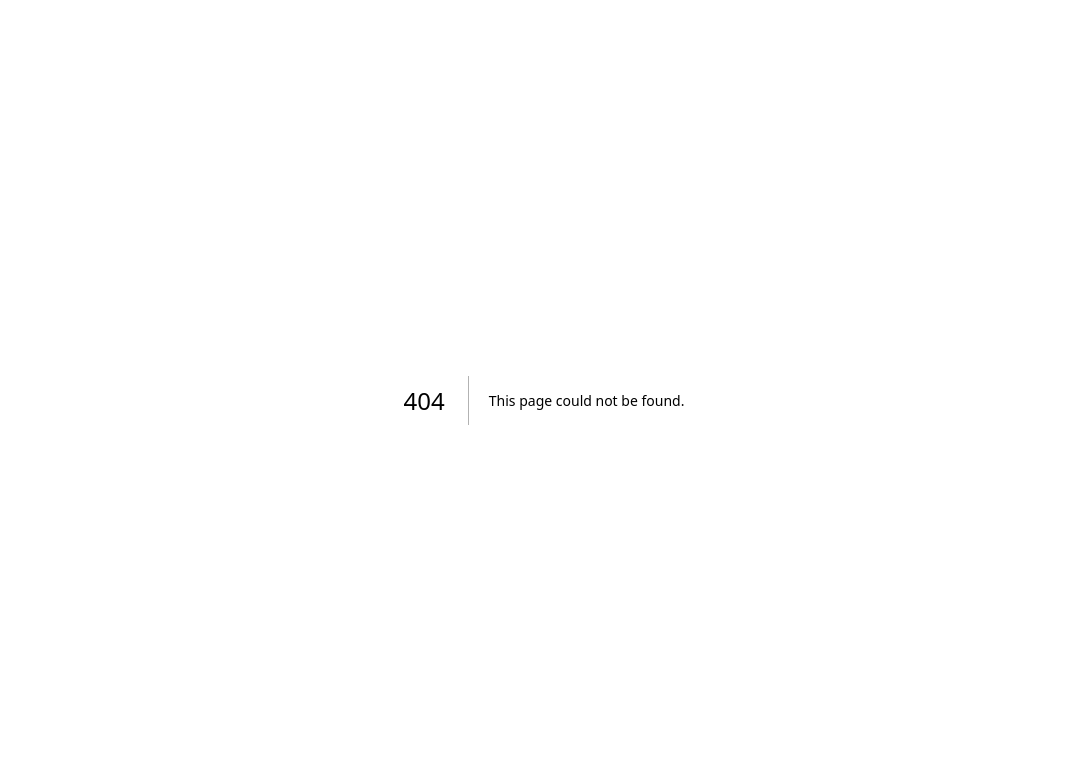
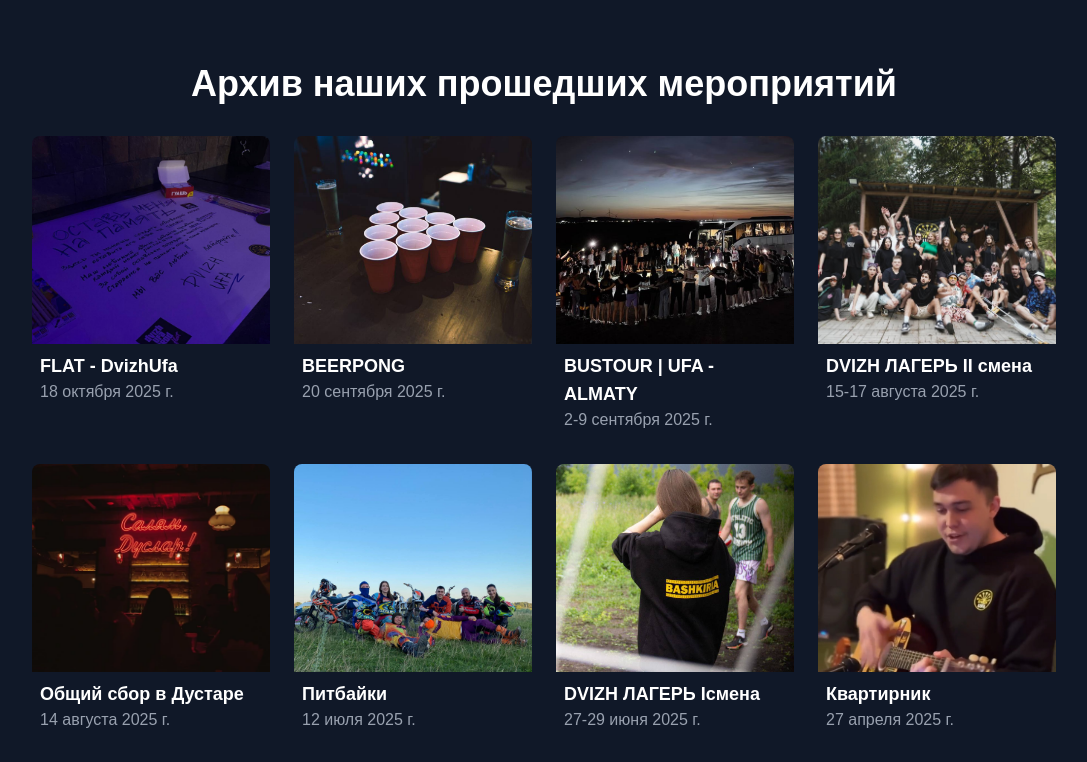
Before and after one commit to NGng166/dvizhu-site, a Next.js app: page /events in a window 1280 px wide. Before the commit this address had no page. Shown: the top 762 px of the page, without its empty margins (96-1183 px from the left). Built offline with nearby package versions, Linux system fonts and the light colour scheme.

Commit message:
архив меро

```diff
--- a/app/components/FormatsDvizh.tsx
+++ b/app/components/FormatsDvizh.tsx
@@ -74,13 +74,13 @@ export default function FormatsDvizh() {
   ];
 
 return (
-  <section className="py-12 px-6 sm:px-16 md:px-32 bg-gray-800">
-    <div className="text-center mb-10">
+  <section className="py-5 px-6 sm:px-16 md:px-32 bg-gray-800">
+    <div className="text-center mb-5">
       <h2 className="text-3xl sm:text-4xl font-bold">
         Чем живёт Dvizh-Ufa
       </h2>
       <p className="mt-3 text-base text-gray-400 leading-relaxed italic">
-        в каждой карточке своя история
+        в каждой карточке своя история:
       </p>
     </div>
 
--- a/app/components/PastEventsGallery.tsx
+++ /dev/null
@@ -1,53 +0,0 @@
-"use client";
-
-import Link from "next/link";
-
-export default function PastEventsGallery() {
-  const pastEvents = [
-{ title: "FLAT - DvizhUfa", date: "18 октября 2025 г.", slug: "flat-18-10", image: "/flat-18-10/afish.jpg" },
-{ title: "BEERPONG", date: "20 сентября 2025 г.", slug: "beerpong-20-09", image: "/beerpong-20-09/beerpong-20-09.jpg" },
-{ title: "BUSTOUR | UFA - ALMATY", date: "2-9 сентября 2025 г.", slug: "bustour-06-09", image: "/bustour-06-09/bustour-cover.jpg" },
-{ title: "DVIZH ЛАГЕРЬ II смена", date: "15-17 августа 2025 г.", slug: "lager-15-08", image: "/lager-15-08/lager-15-08.jpg" },
-{ title: "Общий сбор в Дустаре", date: "14 августа 2025 г.", slug: "obshe-sbor-14-08", image: "/obshe-sbor-14-08/obshe-sbor-14-08.webp" },
-{ title: "Питбайки", date: "12 июля 2025 г.", slug: "pitbike-12-07", image: "/pitbike-12-07/pitbike-12-07.jpg" },
-{ title: "DVIZH ЛАГЕРЬ Iсмена", date: "27-29 июня 2025 г.", slug: "dvizh-lager-27-06", image: "/dvizh-lager-27-06/dvizh-lager-27-06.jpg" },
-//{ title: "Встречай лето", date: "30 мая - 1 июня 2025 г.", slug: "vstrechay-leto-30-05", image: "/vstrechay-leto-30-05/vstrechay-leto-30-05.jpg" },
-//{ title: "гора Малиновая", date: "17-18 мая 2025 г.", slug: "gora-malinovaya-17-05", image: "/gora-malinovaya-17-05/gora-malinovaya-17-05.jpg" },
-{ title: "Квартирник", date: "27 апреля 2025 г.", slug: "kvartirnik-27-04", image: "/kvartirnik-27-04/kvartirnik-27-04.jpg" },
-{ title: "BeerPong", date: "12 апреля 2025 г.", slug: "beerpong-12-04", image: "/beerpong-12-04/beerpong-12-04.jpg" },
-//{ title: "FLAT by Samara", date: "29.03-30.03", slug: "flat-samara-29-03", image: "/flat-samara-29-03.jpg" },
-{ title: "Айгир", date: "1-2 марта 2025 г.", slug: "aygir-01-03", image: "/aygir-01-03/aygir-01-03.jpg" },
-{ title: "Квартирник", date: "16 февраля 2025 г.", slug: "kvartirnik-16-02", image: "/kvartirnik-16-02/kvartirnik-16-02.jpg" },
-{ title: "Winter Camp 2.0", date: "7-9 февраля 2025 г.", slug: "winter-camp-07-02", image: "/winter-camp-2-0-07-02/winter-camp-2-0-07-02.jpg" },
-{ title: "Встреча Нового года с ДвижУфой", date: "31.12.24 - 04.01.25", slug: "noviy-god-31-12", image: "/noviy-god-31-12/noviy-god-31-12.jpg" },
-{ title: "DVIZH Лагерь", date: "15-17 ноября 2024 г.", slug: "dvizh-lager-15-11", image: "/dvizh-lager-15-11/dvizh-lager-15-11.jpg" },
-{ title: "Анонс мерча", date: "7 ноября 2024 г.", slug: "den-h-07-11", image: "/den-h-07-11/den-h-07-11.jpg" },
-  ];
-
-  return (
-    <section className="py-16 px-6 sm:px-16 md:px-32 bg-gray-700">
-      <h2 className="text-2xl sm:text-3xl font-bold mb-6 text-center text-white">
-        Прошедшие мероприятия
-      </h2>
-
-      <div className="grid grid-cols-2 sm:grid-cols-3 md:grid-cols-4 gap-4">
-        {pastEvents.map((event, index) => (
-          <Link key={index} href={`/events/${event.slug}`}>
-            <div className="overflow-hidden rounded-lg cursor-pointer hover:scale-105 transition-transform">
-              <img
-                src={event.image}
-                alt={event.title}
-                className="w-full h-32 sm:h-40 md:h-48 object-cover"
-              />
-              <p className="text-center mt-2">
-                <span className="font-bold text-white text-base sm:text-lg">{event.title}</span>
-                <br />
-                <span className="text-white text-sm sm:text-base">{event.date}</span>
-              </p>
-            </div>
-          </Link>
-        ))}
-      </div>
-    </section>
-  );
-}
--- a/app/components/WhoWeAre.tsx
+++ b/app/components/WhoWeAre.tsx
@@ -2,7 +2,7 @@
 
 export default function WhoWeAre() {
   return (
-    <section className="bg-gray-800 py-16">
+    <section className="bg-gray-800 py-8">
       <div className="max-w-7xl mx-auto px-4 sm:px-6 lg:px-8">
         <h2 className="text-3xl font-bold mb-8 text-center">Кто мы</h2>
 
@@ -62,7 +62,7 @@ export default function WhoWeAre() {
               <img
                 src={p.img}
                 alt={p.name}
-                className="w-32 h-32 mx-auto rounded-full mb-4 object-cover"
+                className="w-32 h-32 mx-auto rounded-full mb-0 object-cover"
               />
               <h4 className="font-semibold text-lg">{p.name}</h4>
               <p>{p.role}</p>
--- /dev/null
+++ b/app/events/page.tsx
@@ -0,0 +1,51 @@
+"use client";
+
+import Link from "next/link";
+
+export default function AllEventsPage() {
+  const pastEvents = [
+    { title: "FLAT - DvizhUfa", date: "18 октября 2025 г.", slug: "flat-18-10", image: "/flat-18-10/afish.jpg" },
+    { title: "BEERPONG", date: "20 сентября 2025 г.", slug: "beerpong-20-09", image: "/beerpong-20-09/beerpong-20-09.jpg" },
+    { title: "BUSTOUR | UFA - ALMATY", date: "2-9 сентября 2025 г.", slug: "bustour-06-09", image: "/bustour-06-09/bustour-cover.jpg" },
+    { title: "DVIZH ЛАГЕРЬ II смена", date: "15-17 августа 2025 г.", slug: "lager-15-08", image: "/lager-15-08/lager-15-08.jpg" },
+    { title: "Общий сбор в Дустаре", date: "14 августа 2025 г.", slug: "obshe-sbor-14-08", image: "/obshe-sbor-14-08/obshe-sbor-14-08.webp" },
+    { title: "Питбайки", date: "12 июля 2025 г.", slug: "pitbike-12-07", image: "/pitbike-12-07/pitbike-12-07.jpg" },
+    { title: "DVIZH ЛАГЕРЬ Iсмена", date: "27-29 июня 2025 г.", slug: "dvizh-lager-27-06", image: "/dvizh-lager-27-06/dvizh-lager-27-06.jpg" },
+    { title: "Квартирник", date: "27 апреля 2025 г.", slug: "kvartirnik-27-04", image: "/kvartirnik-27-04/kvartirnik-27-04.jpg" },
+    { title: "BeerPong", date: "12 апреля 2025 г.", slug: "beerpong-12-04", image: "/beerpong-12-04/beerpong-12-04.jpg" },
+    { title: "Айгир", date: "1-2 марта 2025 г.", slug: "aygir-01-03", image: "/aygir-01-03/aygir-01-03.jpg" },
+    { title: "Квартирник", date: "16 февраля 2025 г.", slug: "kvartirnik-16-02", image: "/kvartirnik-16-02/kvartirnik-16-02.jpg" },
+    { title: "Winter Camp 2.0", date: "7-9 февраля 2025 г.", slug: "winter-camp-07-02", image: "/winter-camp-2-0-07-02/winter-camp-2-0-07-02.jpg" },
+    { title: "Встреча Нового года с ДвижУфой", date: "31.12.24 - 04.01.25", slug: "noviy-god-31-12", image: "/noviy-god-31-12/noviy-god-31-12.jpg" },
+    { title: "DVIZH Лагерь", date: "15-17 ноября 2024 г.", slug: "dvizh-lager-15-11", image: "/dvizh-lager-15-11/dvizh-lager-15-11.jpg" },
+    { title: "Анонс мерча", date: "7 ноября 2024 г.", slug: "den-h-07-11", image: "/den-h-07-11/den-h-07-11.jpg" },
+  ];
+
+  return (
+    <main className="bg-gray-900 text-white min-h-screen">
+      <section className="py-16 px-6 sm:px-16 md:px-32">
+        <h1 className="text-3xl sm:text-4xl font-bold mb-8 text-center">
+          Архив наших прошедших мероприятий
+        </h1>
+
+        <div className="grid grid-cols-2 sm:grid-cols-3 md:grid-cols-4 gap-6">
+          {pastEvents.map((event, index) => (
+            <Link key={index} href={`/events/${event.slug}`}>
+              <div className="overflow-hidden rounded-lg cursor-pointer hover:scale-105 transition-transform">
+                <img
+                  src={event.image}
+                  alt={event.title}
+                  className="w-full h-40 sm:h-48 md:h-52 object-cover"
+                />
+                <div className="p-2">
+                  <p className="font-bold text-white text-base sm:text-lg">{event.title}</p>
+                  <p className="text-gray-400 text-sm sm:text-base">{event.date}</p>
+                </div>
+              </div>
+            </Link>
+          ))}
+        </div>
+      </section>
+    </main>
+  );
+}
--- a/app/formats/[slug]/page.tsx
+++ b/app/formats/[slug]/page.tsx
@@ -20,7 +20,7 @@ const formatsData: Record<string, any> = {
         <li><span className="font-bold">SummerFest</span></li>
         <li><span className="font-bold">WinterCamp</span></li>
       </ul>,
-      <p key="3"><span className="font-bold">Dvizh Лагерь</span> - это несколько дней на природе, где днём проходят активности и разговоры, а вечером - костры, музыка, баня и шашлыки. Люди приезжают из разных городов и стран, и уже в первый день становятся частью команды.</p>,
+      <p key="3"><span className="font-bold">Dvizh Лагерь</span> - это несколько дней на природе, где днём проходят активности и разговоры, а вечером - костры, музыка, баня и шашлыки. Люди приезжают из разных городов и стран (привет ребятам из Минска и Алматы)), и уже в первый день становятся частью команды.</p>,
       <p key="4"><span className="font-bold">Встречай лето</span> - короткие трёхдневные сборы в ожидании лета, с палатками, шашлыками, конкурсами и активностями на свежем воздухе.</p>,
       <p key="5"><span className="font-bold">SummerFest</span> - летний фестиваль с конкурсами, командными играми, активностями и развлечениями: пенная вечеринка, баня, танцы, сценки, стрельба из ружья и многое другое.</p>,
       <p key="6"><span className="font-bold">WinterCamp</span> и другие лагеря продолжают эту идею зимой: три дня, две ночи, костры, музыка, походы, вечерние игры и командные активности.</p>,
@@ -47,8 +47,8 @@ const formatsData: Record<string, any> = {
       "/formats/lager/video2.mp4",
     ],
     events: [
+      { title: "Dvizh Лагерь II смена", date: "15–17 августа 2025", slug: "lager-15-08", image: "/lager-15-08/lager-15-08.jpg" },
       { title: "Dvizh Лагерь I смена", date: "27–29 июня 2025", slug: "dvizh-lager-27-06", image: "/dvizh-lager-27-06/dvizh-lager-27-06.jpg" },
-      { title: "Dvizh Лагерь II смена", date: "15–17 августа 2025", slug: "lager-15-08", image: "/lager-15-08/lager-15-08.jpg" },
       { title: "Winter Camp 2.0", date: "7–9 февраля 2025", slug: "winter-camp-07-02", image: "/winter-camp-2-0-07-02/winter-camp-2-0-07-02.jpg" },
     ],
   },
@@ -184,12 +184,13 @@ export default function FormatPage() {
 
   {/* Описание */}
 <section className="py-4 px-6 sm:px-16 md:px-32">
-    <div className="max-w-5xl mx-auto flex flex-col items-center">
-      <p className="text-lg text-gray-200 text-center">
+  <div className="max-w-5xl mx-auto flex flex-col items-start">
+    <p className="text-lg text-gray-200 text-left">
       {format.description}
     </p>
   </div>
 </section>
+
 
   {/* Подробно о формате с видео */}
 {/* Подробно о формате с видео */}
@@ -249,7 +250,7 @@ export default function FormatPage() {
       )}
 
       {/* Остальные абзацы начиная со второго */}
-      {format.about.slice(1).map((item, i) => (
+{format.about.slice(1).map((item: React.ReactNode, i: number) => (
   <div key={i + 1} className="w-full">{item}</div>
 ))}
     </div>
--- a/app/page.tsx
+++ b/app/page.tsx
@@ -9,7 +9,7 @@ import Footer from "./components/Footer";
 
 export default function Home() {
   return (
-    <main className="bg-gray-900 text-white min-h-screen relative">
+    <main className="bg-gray-800 text-white min-h-screen relative">
       <Hero />
       <NextEventBlock />
       <WhoWeAre />
```
Lines whose indentation alone changed are shown as unchanged.
